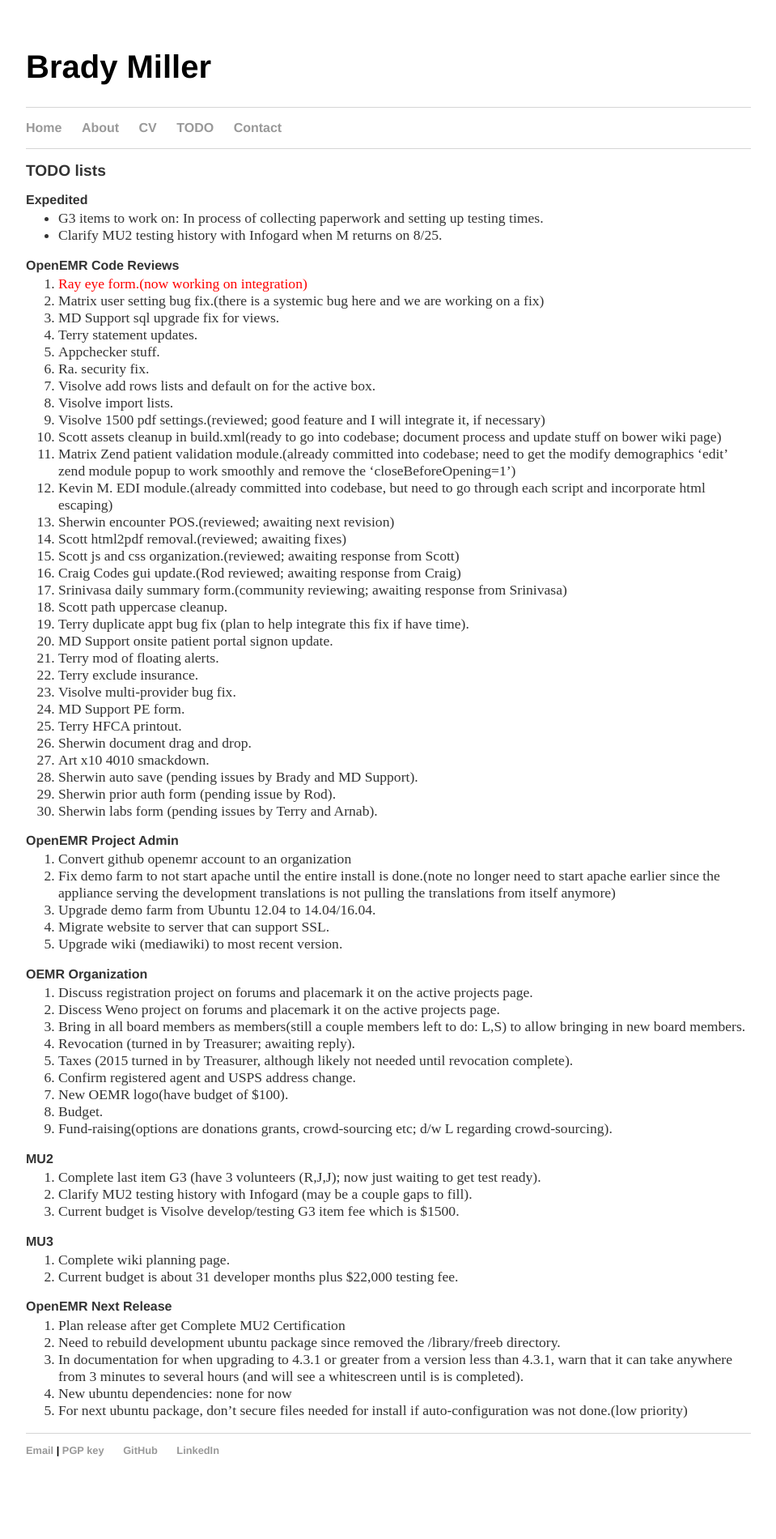
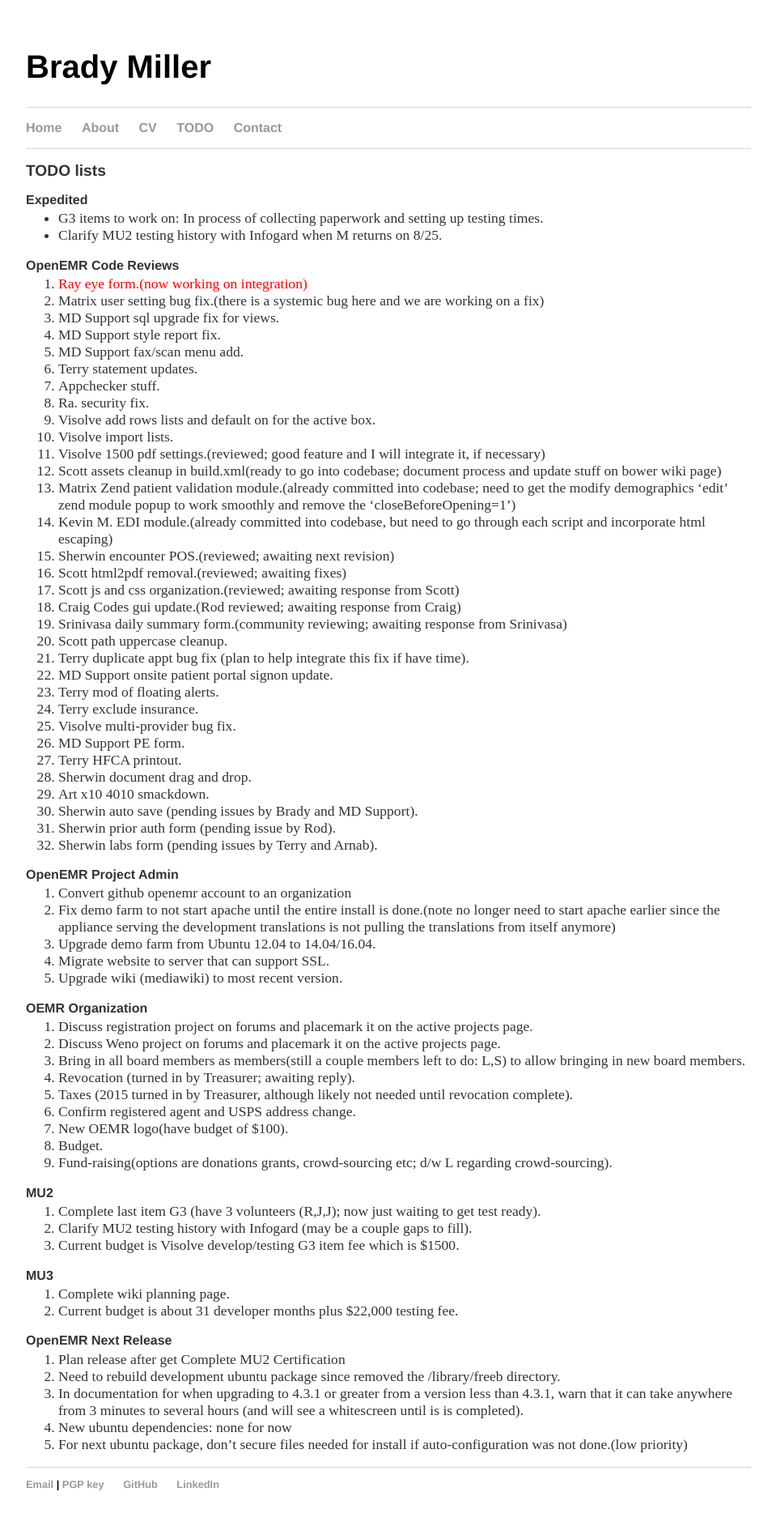
Before and after one commit to bradymiller/bradymiller.github.io, a Jekyll site: the page built from todo/index.md, in a window 1280 px wide. Shown: the whole page at 81% size, without its empty margins (160-1119 px from the left). Built offline with Jekyll 4.4.1, drawn with Linux system fonts in a browser that asks for light colours; before the commit the page ends 1858 px from its top, so only the background shows below that.

Commit message:
Update todo list

```diff
--- a/todo/index.md
+++ b/todo/index.md
@@ -11,6 +11,8 @@
 1. <span style="color: red">Ray eye form.(now working on integration)</span>
 1. Matrix user setting bug fix.(there is a systemic bug here and we are working on a fix)
 1. MD Support sql upgrade fix for views.
+1. MD Support style report fix.
+1. MD Support fax/scan menu add.
 1. Terry statement updates.
 1. Appchecker stuff.
 1. Ra. security fix.
@@ -48,7 +50,7 @@
 
 ### OEMR Organization
 1. Discuss registration project on forums and placemark it on the active projects page.
-1. Discess Weno project on forums and placemark it on the active projects page.
+1. Discuss Weno project on forums and placemark it on the active projects page.
 1. Bring in all board members as members(still a couple members left to do: L,S) to allow bringing in new board members.
 1. Revocation (turned in by Treasurer; awaiting reply).
 1. Taxes (2015 turned in by Treasurer, although likely not needed until revocation complete).
```
